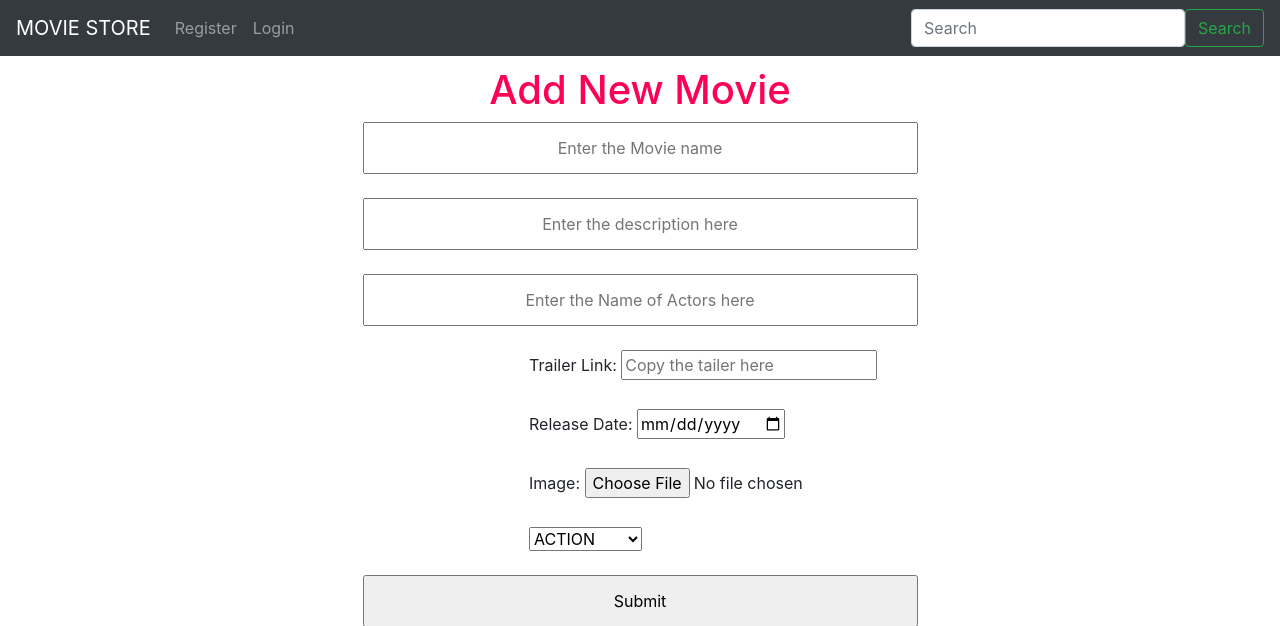
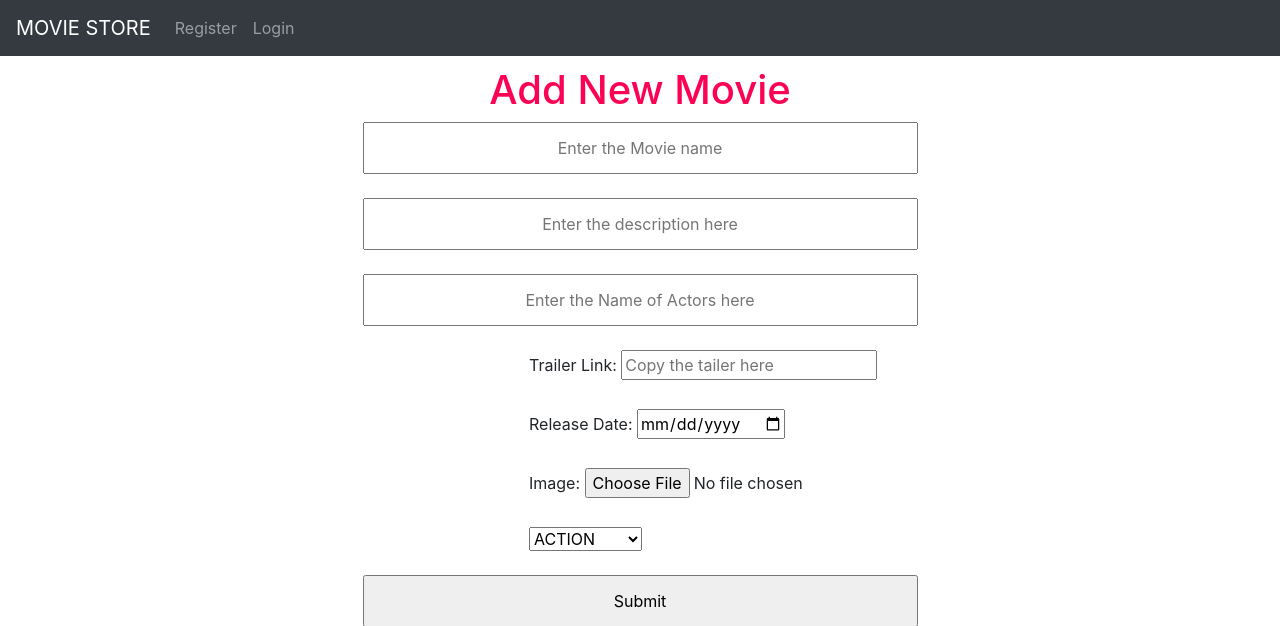
Before and after one commit to amruthaakhil/MOVIESTORE, a Django app: page /add/ in a window 1280 px wide. Shown: the top 626 px of the page. Run offline with Django 4.2, Linux system fonts and the light colour scheme; data comes from the database, SQL or seed files in the repository; some libraries are stand-ins or nearby versions.

Commit message:
Update nav.html

```diff
--- a/movieproject/templates/nav.html
+++ b/movieproject/templates/nav.html
@@ -28,6 +28,11 @@
           {% endfor %}
         </div>
       </li>
+      <form class="d-flex" action="{% url 'movieapp:search' %}" method="get" role="search">
+      {% csrf_token %}
+      <input class="form-control me-2" type="search" placeholder="Search" name="q" aria-label="Search">
+      <button class="btn btn-outline-success" type="submit"><i class="fa-solid fa-magnifying-glass"></i>Search</button>
+      </form>
       {% else %}
       <li class="nav-item">
         <a class="nav-link" href="{% url 'users:register' %}">Register</a>
@@ -37,10 +42,6 @@
       </li>
       {% endif %}
     </ul>
-    <form class="d-flex" action="{% url 'movieapp:search' %}" method="get" role="search">
-      {% csrf_token %}
-      <input class="form-control me-2" type="search" placeholder="Search" name="q" aria-label="Search">
-      <button class="btn btn-outline-success" type="submit"><i class="fa-solid fa-magnifying-glass"></i>Search</button>
-    </form>
+
   </div>
 </nav>
```
